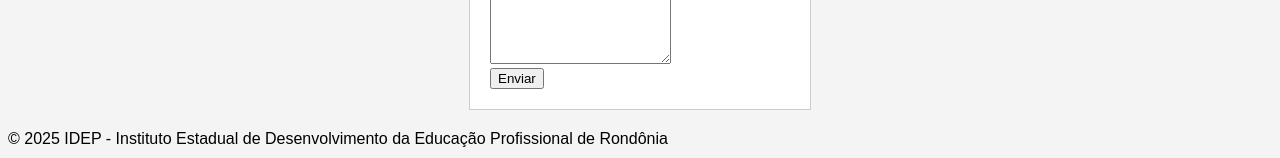
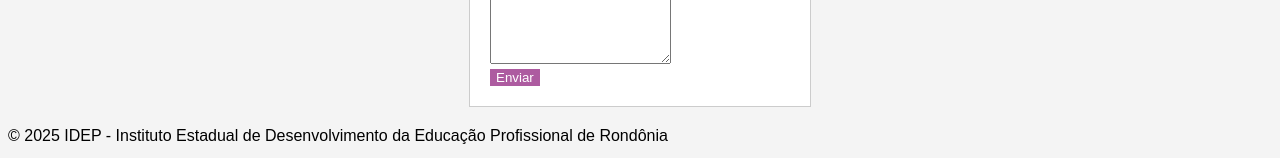
Before and after one commit to eltonbass/grupo_alpha, a plain HTML site: page contato.html in a window 1280 px wide. Shown: the part 331-489 px from the top of the page. Drawn offline with Linux system fonts and the light colour scheme.

Commit message:
Update contato.html

```diff
--- a/contato.html
+++ b/contato.html
@@ -27,7 +27,7 @@
             label {
                 font-weight: bold;
             }
-            <input[type="submit"] {
+            input[type="submit"] {
                 background-color: #ad5ba0;
                 color: white;
                 border: none;
```
